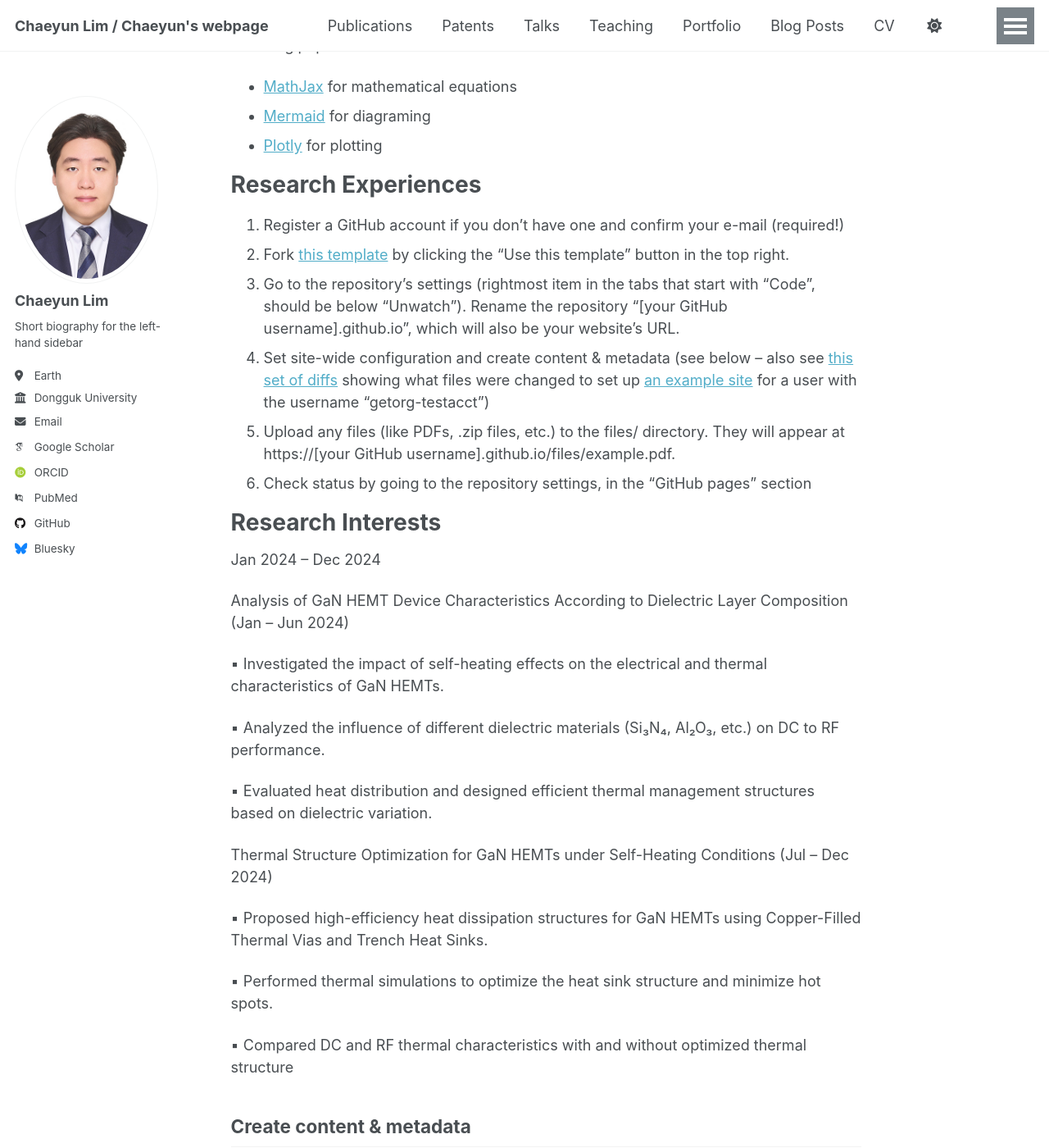
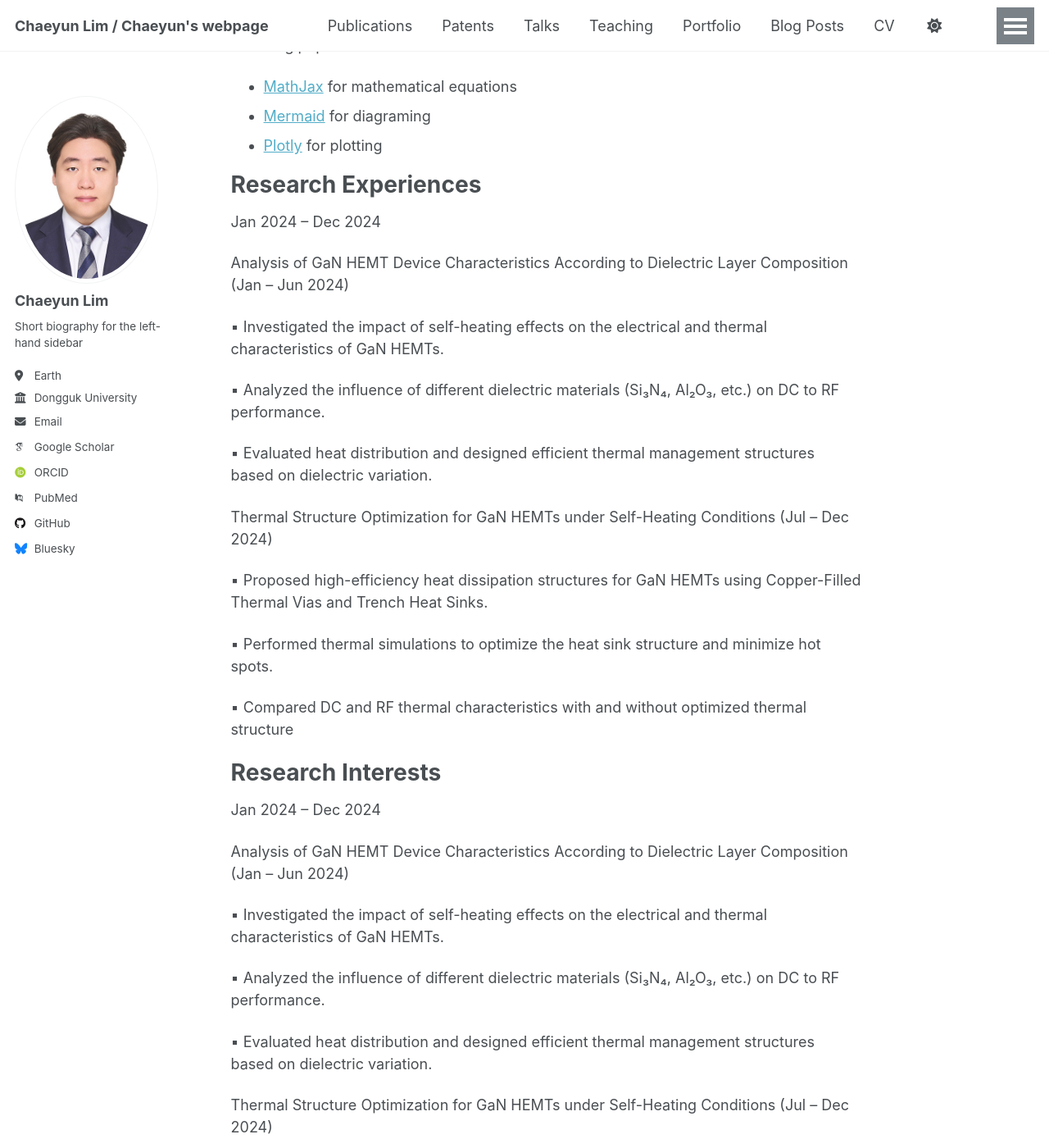
Before and after one commit to Chaeyun97/Chaeyun97.github.io, a Jekyll site: the page built from _pages/about.md, in a window 1280 px wide and 1400 px high, scrolled down 889 px. Shown: the whole window at 82% size. Built offline with Jekyll 4.4.1, drawn with Linux system fonts in a browser that asks for light colours; some web fonts are replaced; a script that is not in the unit is left out.

Commit message:
Update about.md

```diff
--- a/_pages/about.md
+++ b/_pages/about.md
@@ -27,12 +27,26 @@ For those users that need more advanced functionality, the template also support
 
 Research Experiences
 ======
-1. Register a GitHub account if you don't have one and confirm your e-mail (required!)
-1. Fork [this template](https://github.com/academicpages/academicpages.github.io) by clicking the "Use this template" button in the top right.
-1. Go to the repository's settings (rightmost item in the tabs that start with "Code", should be below "Unwatch"). Rename the repository "[your GitHub username].github.io", which will also be your website's URL.
-1. Set site-wide configuration and create content & metadata (see below -- also see [this set of diffs](http://archive.is/3TPas) showing what files were changed to set up [an example site](https://getorg-testacct.github.io) for a user with the username "getorg-testacct")
-1. Upload any files (like PDFs, .zip files, etc.) to the files/ directory. They will appear at https://[your GitHub username].github.io/files/example.pdf.
-1. Check status by going to the repository settings, in the "GitHub pages" section
+Jan 2024 – Dec 2024
+
+Analysis of GaN HEMT Device Characteristics According to Dielectric Layer Composition
+(Jan – Jun 2024)
+
+▪ Investigated the impact of self-heating effects on the electrical and thermal characteristics of GaN HEMTs.
+
+▪ Analyzed the influence of different dielectric materials (Si₃N₄, Al₂O₃, etc.) on DC to RF performance.
+
+▪ Evaluated heat distribution and designed efficient thermal management structures based on dielectric variation.
+
+Thermal Structure Optimization for GaN HEMTs under Self-Heating Conditions
+(Jul – Dec 2024)
+
+▪ Proposed high-efficiency heat dissipation structures for GaN HEMTs using Copper-Filled Thermal Vias and Trench Heat Sinks.
+
+▪ Performed thermal simulations to optimize the heat sink structure and minimize hot spots.
+
+▪ Compared DC and RF thermal characteristics with and without optimized thermal structure
+
 
 Research Interests
 ======
```
